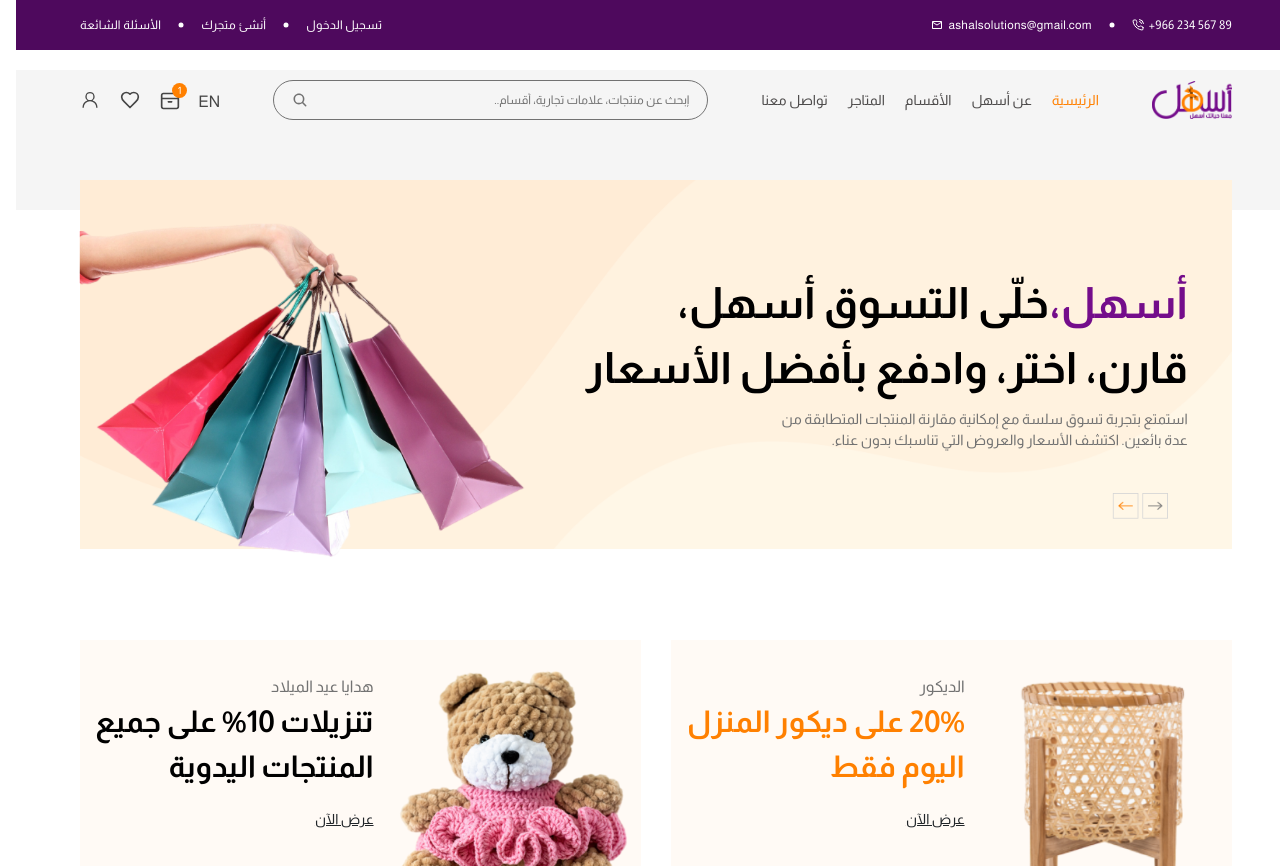
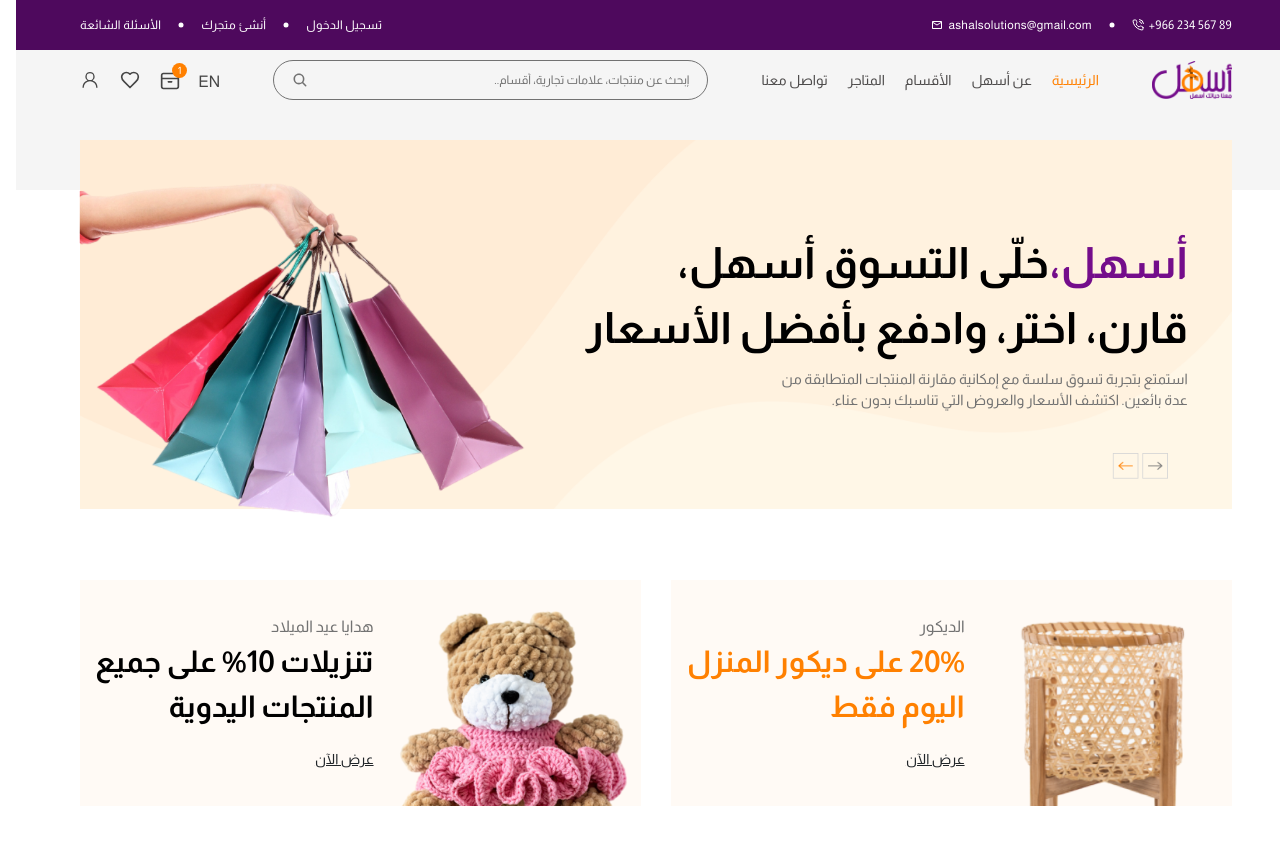
Before and after one commit to domz-1/ashal, a React (Vite) app: page / in a window 1280 px wide. Shown: the top 868 px of the page. Built offline with nearby package versions, Linux system fonts and the light colour scheme.

Commit message:
Final Commit Insha2allah

```diff
--- a/src/App.scss
+++ b/src/App.scss
@@ -5,13 +5,7 @@
     margin: 0;
 }
 
-.home {
-    display: flex;
-    flex-direction: column;
-    // align-items: center;
-    justify-content: center;
-    gap: 20px;
-}
+.home {}
 
 //TODO: Done
 .uppbanner {
```
Also changed, not shown: 1 other file (tests, documents, lock files or other folders).
